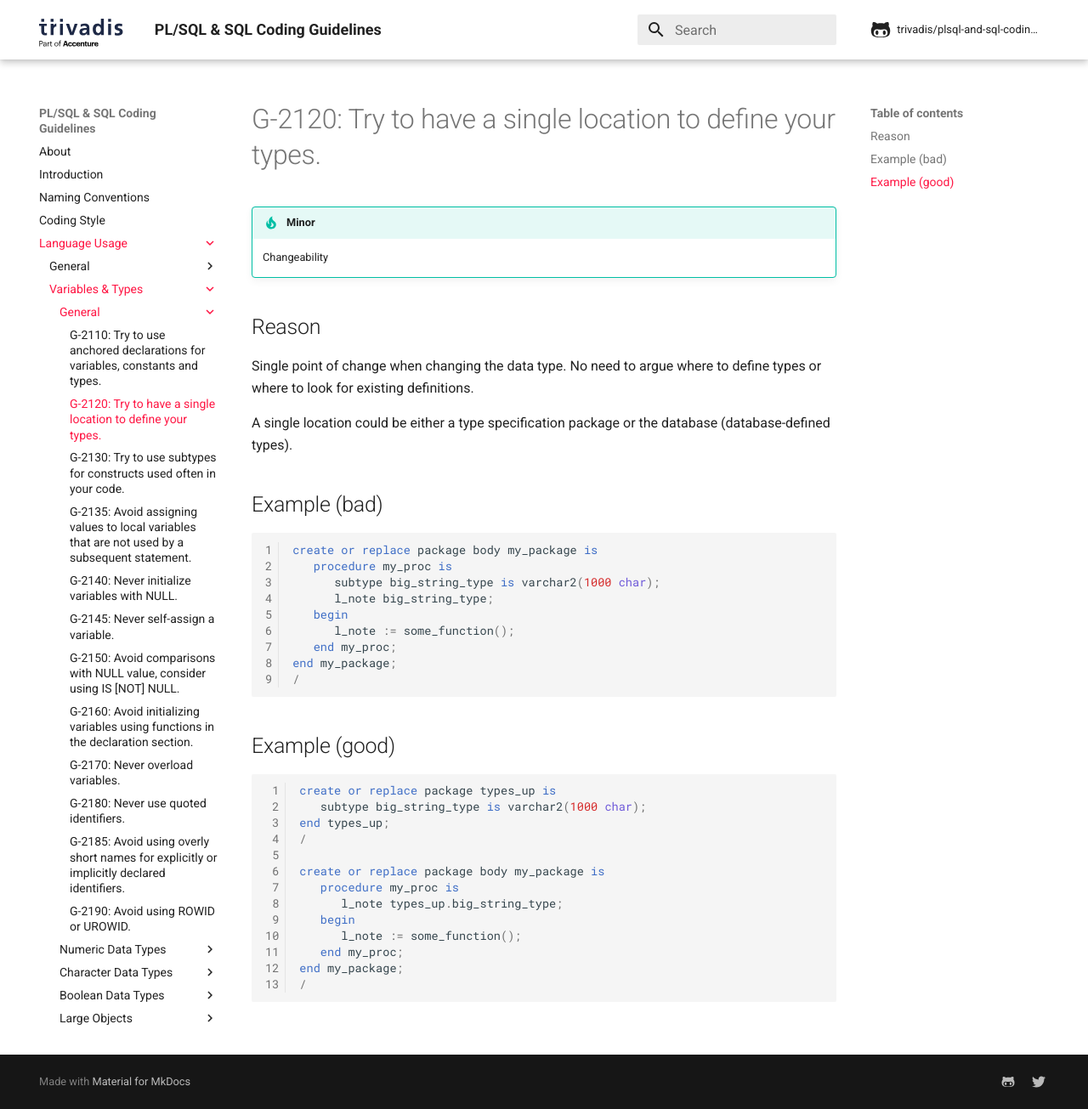
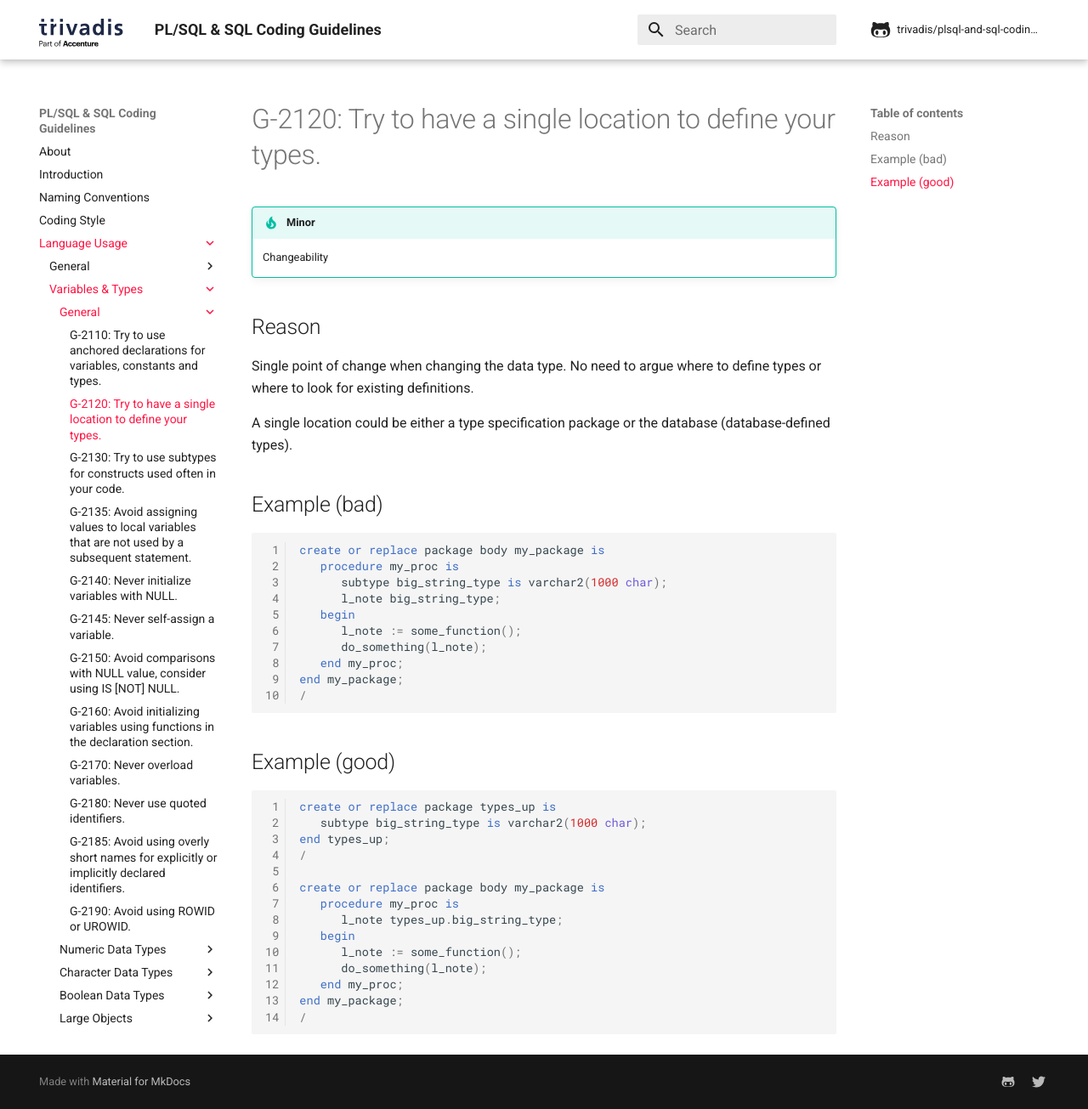
Before and after one commit to Trivadis/plsql-and-sql-coding-guidelines, an MkDocs documentation site: the page built from docs/4-language-usage/2-variables-and-types/1-general/g-2120.md, in a window 1280 px wide and 1305 px high. Shown: the whole window at 85% size. Built offline with MkDocs 1.6.1 and Material for MkDocs 9.7.7, drawn with Linux system fonts in a browser that asks for light colours; comment, search, counter and statistics services are not loaded; the version menu is left out.

Commit message:
Fixes #164 - use l_note variable to avoid G-2135

```diff
--- a/docs/4-language-usage/2-variables-and-types/1-general/g-2120.md
+++ b/docs/4-language-usage/2-variables-and-types/1-general/g-2120.md
@@ -18,6 +18,7 @@ create or replace package body my_package is
       l_note big_string_type;
    begin
       l_note := some_function();
+      do_something(l_note);
    end my_proc;
 end my_package;
 /
@@ -36,6 +37,7 @@ create or replace package body my_package is
       l_note types_up.big_string_type;
    begin
       l_note := some_function();
+      do_something(l_note);
    end my_proc;
 end my_package;
 /
```
Also changed, not shown: docs/4-language-usage/2-variables-and-types/1-general/g-2130.md (+2 -0 lines).
